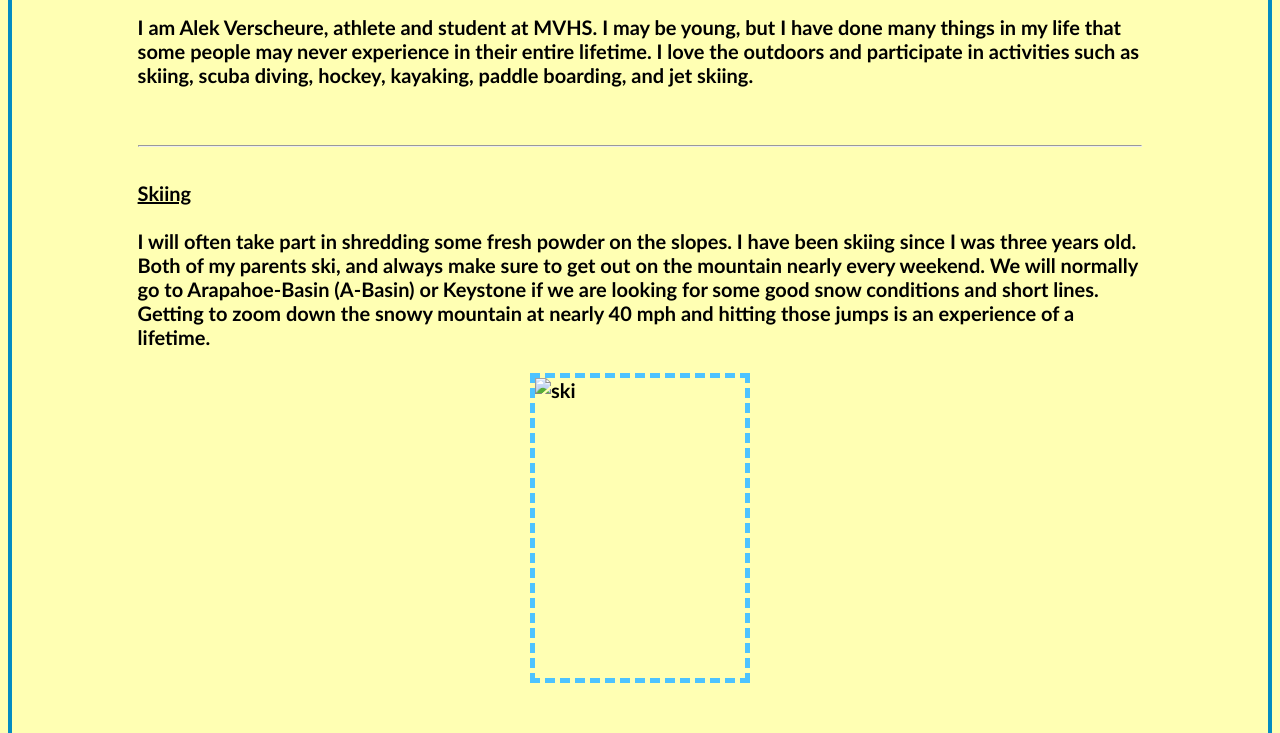
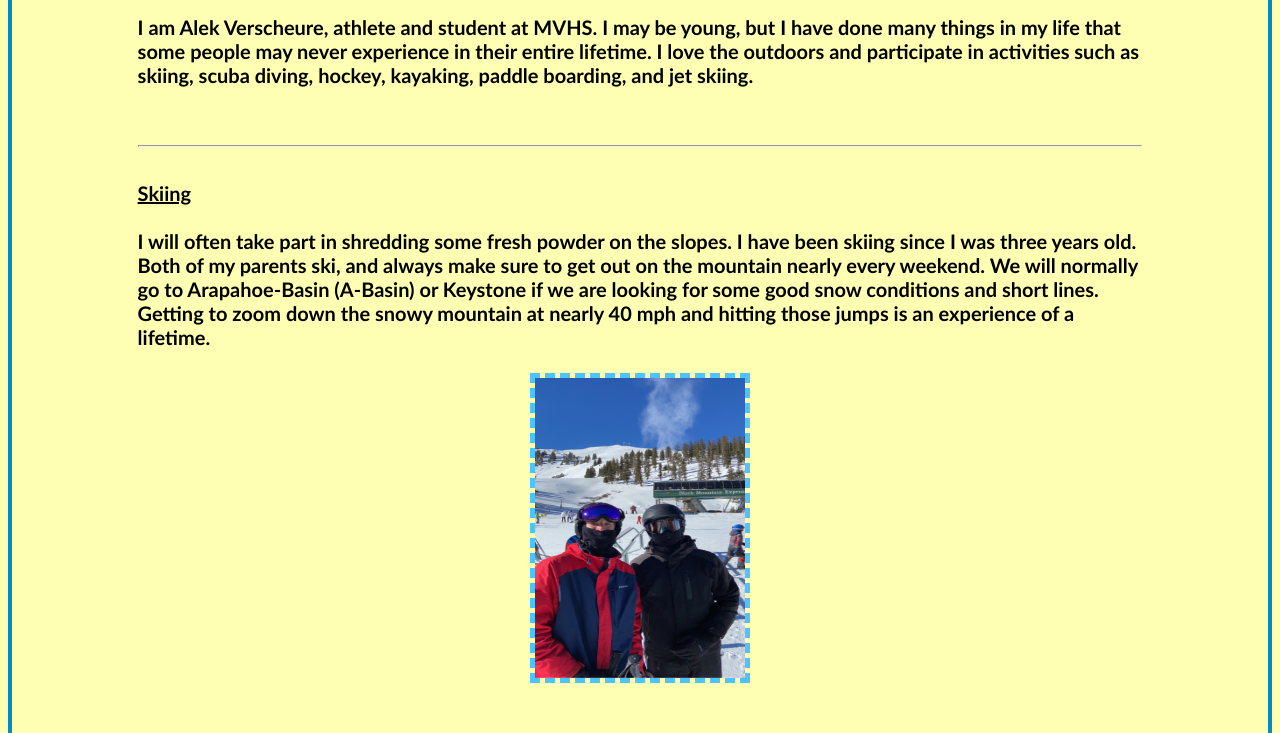
Before and after one commit to AlekVerscheure/Final-Project, a plain HTML site: page aboutme.html in a window 1280 px wide. Shown: the part 67-800 px from the top of the page. Drawn offline with Linux system fonts and the light colour scheme.

Commit message:
Update aboutme.html

```diff
--- a/aboutme.html
+++ b/aboutme.html
@@ -24,7 +24,7 @@
 
 <!--Image of me and a friend skiing-->
 
-   <img src = ski.JPG" alt="ski" width = "210px" height = "300px" class = "center">
+   <img src = "ski.JPG" alt="ski" width = "210px" height = "300px" class = "center">
 
     <br><br>
 
```
